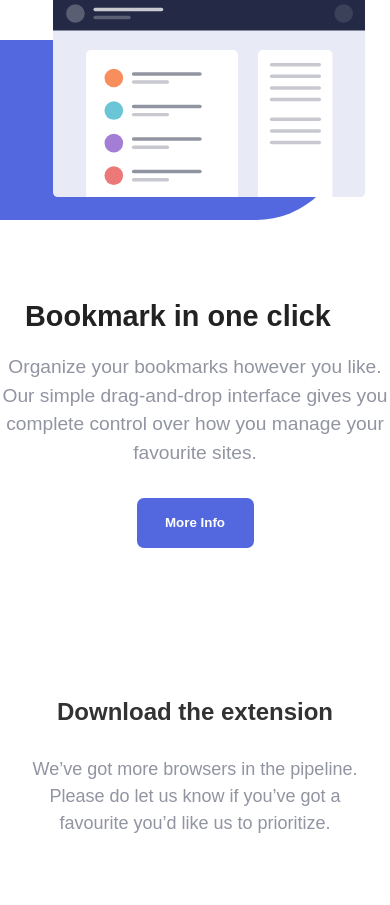
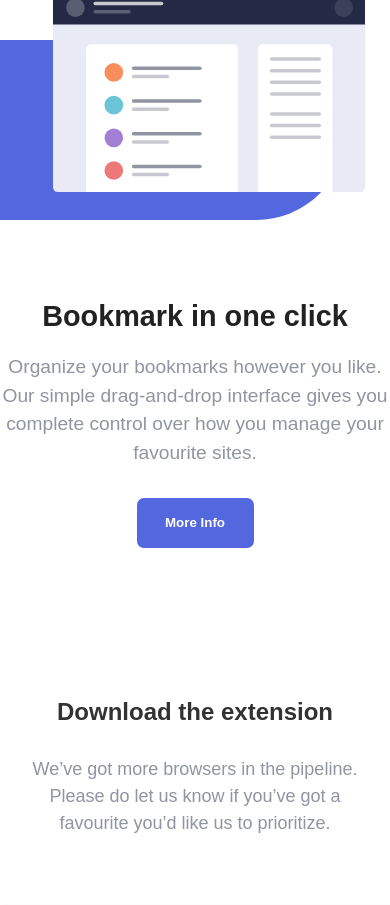
Before and after one commit to Trend20/bookmarkingpage, a plain HTML site: page index.html in a window 390 px wide. Shown: the part 1319-2224 px from the top of the page. Drawn offline with Linux system fonts and the light colour scheme.

Commit message:
Mobile responsiveness

```diff
--- a/style.css
+++ b/style.css
@@ -1512,7 +1512,6 @@ icons:hover {
 
     .hero-image>img {
         max-width: 95%;
-        height: auto;
     }
 
     .hero-image>div {
@@ -1609,7 +1608,7 @@ icons:hover {
 
     .usage-image>img {
         position: absolute;
-        top: 20%;
+        top: 18%;
         left: -25%;
         max-width: 80%;
         height: auto;
@@ -1645,7 +1644,7 @@ icons:hover {
         font-size: 1.8rem;
         justify-content: center;
         align-items: center;
-        margin-left: 50px;
+        display: flex;
         height: auto;
     }
 
```
